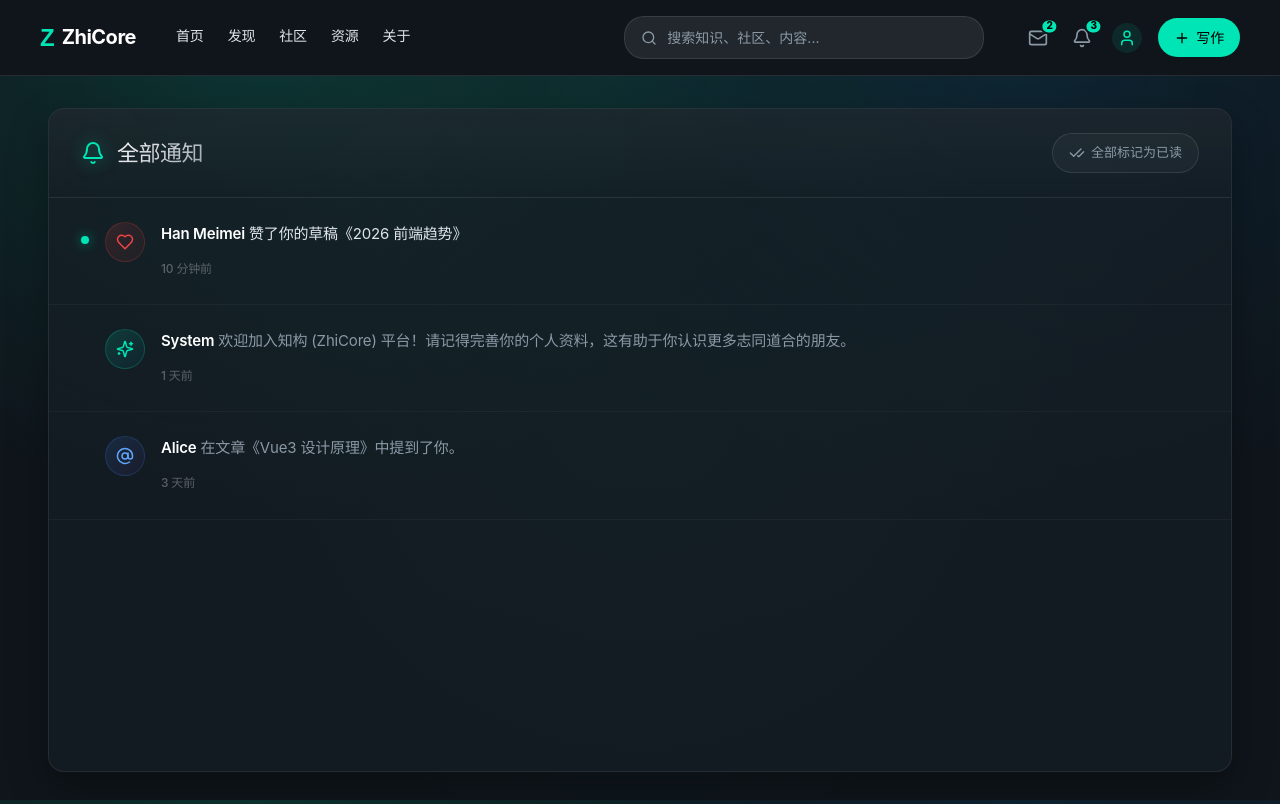
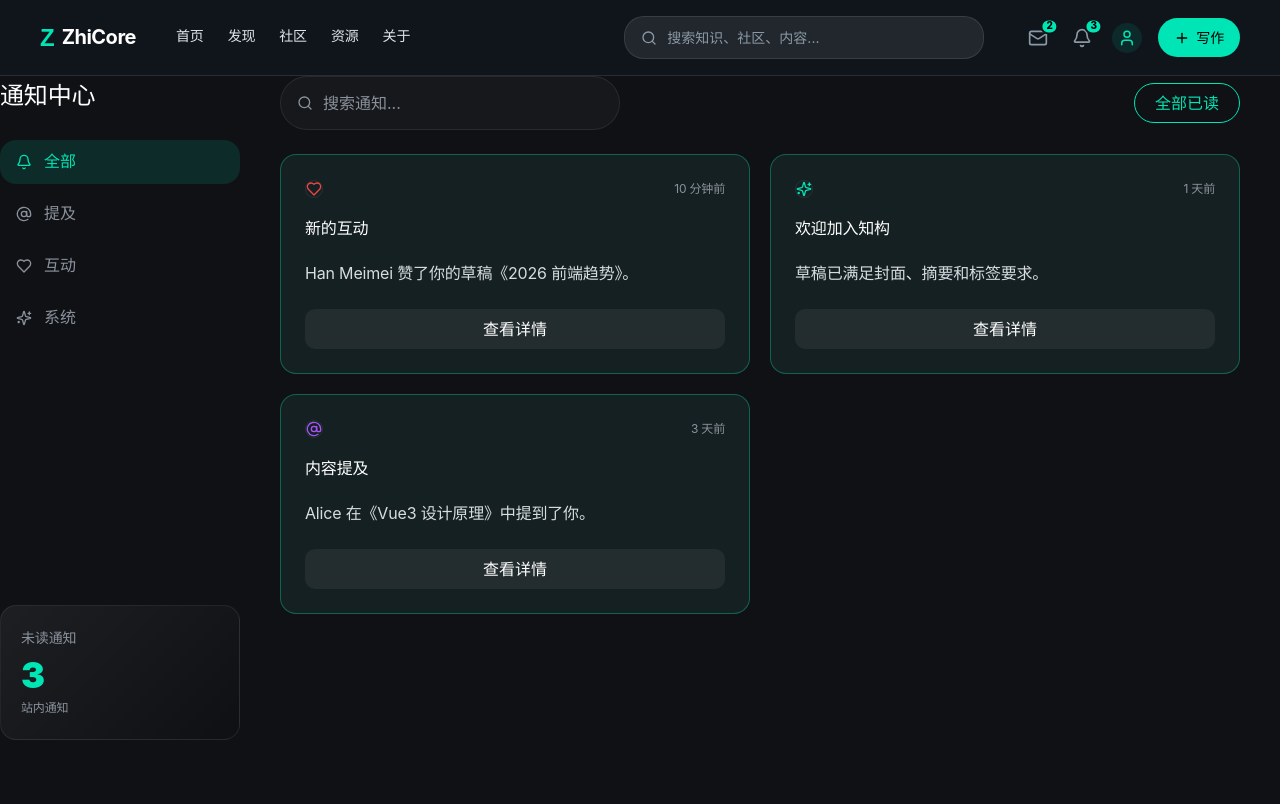
Before and after one commit to architectcgz/zhicore-frontend-vue, a Vue app: page /notifications in a window 1280 px wide. Built offline with nearby package versions, Linux system fonts and the light colour scheme.

Commit message:
feat(notifications): 应用新版通知页面

```diff
--- a/src/pages/home/HomeNotificationsRoutePage.vue
+++ b/src/pages/home/HomeNotificationsRoutePage.vue
@@ -1,260 +1,451 @@
 <template>
-  <div class="notifications-page">
-    <div class="notifications-page__container">
-      <div class="glass-panel notifications-card">
-        <header class="notifications-header">
-          <div class="notifications-header-title">
-            <Bell class="header-icon" />
-            <h1 class="notifications-title">全部通知</h1>
+  <main class="notifications-route" aria-labelledby="notifications-title">
+    <section v-if="page.isLocalDemo" class="notifications-route__layout">
+      <aside class="notifications-route__sidebar">
+        <div>
+          <h1 id="notifications-title">通知中心</h1>
+        </div>
+
+        <nav class="notifications-route__nav" aria-label="通知分类">
+          <button
+            class="notifications-route__nav-item notifications-route__nav-item--active"
+            type="button"
+          >
+            <Bell class="notifications-route__nav-icon" aria-hidden="true" />
+            <span>全部</span>
+          </button>
+          <button class="notifications-route__nav-item" type="button">
+            <AtSign class="notifications-route__nav-icon" aria-hidden="true" />
+            <span>提及</span>
+          </button>
+          <button class="notifications-route__nav-item" type="button">
+            <Heart class="notifications-route__nav-icon" aria-hidden="true" />
+            <span>互动</span>
+          </button>
+          <button class="notifications-route__nav-item" type="button">
+            <Sparkles
+              class="notifications-route__nav-icon"
+              aria-hidden="true"
+            />
+            <span>系统</span>
+          </button>
+        </nav>
+
+        <section class="notifications-route__stats" aria-label="未读摘要">
+          <h2>未读通知</h2>
+          <p>{{ page.unreadCount }}</p>
+          <span>站内通知</span>
+        </section>
+      </aside>
+
+      <section class="notifications-route__main">
+        <header class="notifications-route__toolbar">
+          <div class="notifications-route__search" role="search">
+            <Search
+              class="notifications-route__search-icon"
+              aria-hidden="true"
+            />
+            <input
+              type="search"
+              placeholder="搜索通知..."
+              aria-label="搜索通知"
+            />
           </div>
-          <button class="mark-read-btn">
-            <CheckCheck class="btn-icon" />
-            <span>全部标记为已读</span>
+          <button class="notifications-route__mark-button" type="button">
+            全部已读
           </button>
         </header>
 
-        <div class="notifications-list">
-          <div class="notification-item unread">
-            <div class="notification-indicator"></div>
-            <div class="notification-avatar"><Heart class="item-icon" /></div>
-            <div class="notification-content">
-              <p><strong>Han Meimei</strong> 赞了你的草稿《2026 前端趋势》</p>
-              <span class="notification-time">10 分钟前</span>
+        <div class="notifications-route__grid">
+          <article
+            v-for="notification in page.notifications"
+            :key="notification.id"
+            class="notifications-route__item"
+            :class="{
+              'notifications-route__item--unread': notification.unread,
+            }"
+          >
+            <div class="notifications-route__item-header">
+              <span
+                class="notifications-route__item-icon"
+                :class="`notifications-route__item-icon--${notification.type}`"
+              >
+                <Heart
+                  v-if="notification.type === 'interaction'"
+                  aria-hidden="true"
+                />
+                <AtSign
+                  v-else-if="notification.type === 'content'"
+                  aria-hidden="true"
+                />
+                <Sparkles v-else aria-hidden="true" />
+              </span>
+              <time>{{ notification.occurredAt }}</time>
             </div>
-          </div>
 
-          <div class="notification-item">
-            <div class="notification-indicator"></div>
-            <div class="notification-avatar primary"><Sparkles class="item-icon" /></div>
-            <div class="notification-content">
-              <p><strong>System</strong> 欢迎加入知构 (ZhiCore) 平台！请记得完善你的个人资料，这有助于你认识更多志同道合的朋友。</p>
-              <span class="notification-time">1 天前</span>
+            <div class="notifications-route__item-body">
+              <h2>{{ notification.title }}</h2>
+              <p>{{ notification.body }}</p>
             </div>
-          </div>
 
-          <div class="notification-item">
-            <div class="notification-indicator"></div>
-            <div class="notification-avatar mention"><AtSign class="item-icon" /></div>
-            <div class="notification-content">
-              <p><strong>Alice</strong> 在文章《Vue3 设计原理》中提到了你。</p>
-              <span class="notification-time">3 天前</span>
-            </div>
-          </div>
+            <footer class="notifications-route__item-footer">
+              <button type="button">查看详情</button>
+            </footer>
+          </article>
         </div>
-      </div>
-    </div>
-  </div>
+      </section>
+    </section>
+
+    <section v-else class="notifications-route__empty">
+      <p class="notifications-route__eyebrow">Notification</p>
+      <h1 id="notifications-title">通知暂不可用</h1>
+      <p>通知服务接入后会显示收件箱、未读状态和通知动作。</p>
+    </section>
+  </main>
 </template>
 
 <script setup lang="ts">
-import { Bell, CheckCheck, Heart, Sparkles, AtSign } from "@lucide/vue";
+import { AtSign, Bell, Heart, Search, Sparkles } from "@lucide/vue";
+
+import { useNotificationCenterPage } from "@/features/notification";
+
+const page = useNotificationCenterPage();
 </script>
 
 <style scoped>
-.notifications-page {
-  padding: 32px 48px;
+.notifications-route {
+  --notifications-bg: #0f1115;
+  --notifications-surface: rgba(255, 255, 255, 0.03);
+  --notifications-surface-hover: rgba(255, 255, 255, 0.06);
+  --notifications-line: rgba(255, 255, 255, 0.08);
+  --notifications-text: #d7dce2;
+  --notifications-text-strong: #ffffff;
+  --notifications-muted: #8b929c;
+
+  min-height: calc(100vh - 72px);
+  padding: 0 var(--space-10) var(--space-8) 0;
+  background: var(--notifications-bg);
+  color: var(--notifications-text);
+}
+
+.notifications-route__layout {
+  display: grid;
+  grid-template-columns: 240px minmax(0, 1fr);
+  gap: var(--space-10);
+  width: 100%;
+}
+
+.notifications-route__sidebar {
+  display: flex;
+  min-height: calc(100vh - 136px);
+  flex-direction: column;
+  gap: var(--space-6);
+}
+
+.notifications-route__eyebrow {
+  margin: 0 0 var(--space-1);
+  color: var(--color-primary);
+  font-size: 0.75rem;
+  font-weight: 800;
+  letter-spacing: 0.08em;
+  text-transform: uppercase;
+}
+
+.notifications-route__sidebar h1,
+.notifications-route__empty h1 {
+  margin: 0;
+  color: var(--notifications-text-strong);
+  font-size: 1.5rem;
+}
+
+.notifications-route__nav {
   display: flex;
   flex-direction: column;
-  min-height: calc(100vh - 72px);
-  background: radial-gradient(circle at 50% 0%, rgba(0, 229, 181, 0.05), transparent 60%);
+  gap: var(--space-2);
 }
 
-.notifications-page__container {
-  width: 100%;
-  flex: 1;
+.notifications-route__nav-item {
   display: flex;
-  flex-direction: column;
-  animation: fade-in-up 0.5s cubic-bezier(0.2, 0.8, 0.2, 1) forwards;
+  align-items: center;
+  gap: var(--space-3);
+  min-height: 44px;
+  padding: 0 var(--space-4);
+  border: 0;
+  border-radius: var(--radius-lg);
+  background: transparent;
+  color: var(--notifications-muted);
+  cursor: pointer;
+  text-align: left;
+  transition:
+    background 0.2s ease,
+    color 0.2s ease;
 }
 
-.notifications-card {
-  padding: 0;
-  overflow: hidden;
-  box-shadow: 0 16px 40px rgba(0, 0, 0, 0.3);
-  border: 1px solid rgba(255, 255, 255, 0.08);
-  flex: 1;
-  display: flex;
-  flex-direction: column;
+.notifications-route__nav-item:hover {
+  background: var(--notifications-surface-hover);
+  color: var(--notifications-text-strong);
 }
 
-.notifications-header {
+.notifications-route__nav-item--active {
+  background: color-mix(in srgb, var(--color-primary) 12%, transparent);
+  color: var(--color-primary);
+  font-weight: 800;
+}
+
+.notifications-route__nav-icon {
+  width: var(--space-4);
+  height: var(--space-4);
+}
+
+.notifications-route__stats {
+  margin-top: auto;
+  padding: var(--space-5);
+  border: 1px solid var(--notifications-line);
+  border-radius: var(--radius-lg);
+  background: linear-gradient(
+    135deg,
+    var(--notifications-surface-hover),
+    transparent
+  );
+}
+
+.notifications-route__stats h2 {
+  margin: 0 0 var(--space-2);
+  color: var(--notifications-muted);
+  font-size: 0.875rem;
+}
+
+.notifications-route__stats p {
+  margin: 0;
+  color: var(--color-primary);
+  font-size: 2.25rem;
+  font-weight: 900;
+  line-height: 1;
+}
+
+.notifications-route__stats span {
+  color: var(--notifications-muted);
+  font-size: 0.75rem;
+}
+
+.notifications-route__main {
+  display: flex;
+  min-width: 0;
+  flex-direction: column;
+  gap: var(--space-6);
+}
+
+.notifications-route__toolbar {
   display: flex;
   align-items: center;
   justify-content: space-between;
-  padding: 24px 32px;
-  border-bottom: 1px solid rgba(255, 255, 255, 0.06);
-  background: linear-gradient(180deg, rgba(255, 255, 255, 0.03) 0%, transparent 100%);
+  gap: var(--space-4);
 }
 
-.notifications-header-title {
+.notifications-route__search {
   display: flex;
   align-items: center;
-  gap: 12px;
+  width: min(100%, 340px);
+  gap: var(--space-2);
+  padding: var(--space-3) var(--space-4);
+  border: 1px solid var(--notifications-line);
+  border-radius: var(--radius-pill);
+  background: var(--notifications-surface);
 }
 
-.header-icon {
-  width: 24px;
-  height: 24px;
-  color: var(--color-primary);
-  filter: drop-shadow(0 0 8px rgba(0, 229, 181, 0.5));
+.notifications-route__search-icon {
+  width: var(--space-4);
+  height: var(--space-4);
+  color: var(--notifications-muted);
 }
 
-.notifications-title {
-  margin: 0;
-  font-size: 22px;
-  font-weight: 800;
-  background: linear-gradient(135deg, #fff, #9ca3af);
-  -webkit-background-clip: text;
-  -webkit-text-fill-color: transparent;
-  letter-spacing: -0.5px;
+.notifications-route__search input {
+  min-width: 0;
+  flex: 1;
+  border: 0;
+  outline: 0;
+  background: transparent;
+  color: var(--notifications-text-strong);
 }
 
-.mark-read-btn {
+.notifications-route__search input::placeholder {
+  color: var(--notifications-muted);
+}
+
+.notifications-route__mark-button {
+  min-height: 40px;
+  padding: 0 var(--space-5);
+  border: 1px solid var(--color-primary);
+  border-radius: var(--radius-pill);
+  background: transparent;
+  color: var(--color-primary);
+  cursor: pointer;
+  font-weight: 700;
+}
+
+.notifications-route__mark-button:hover {
+  background: var(--color-primary);
+  color: #000;
+}
+
+.notifications-route__grid {
+  display: grid;
+  grid-template-columns: repeat(auto-fill, minmax(320px, 1fr));
+  gap: var(--space-5);
+  overflow-y: auto;
+  padding-bottom: var(--space-8);
+}
+
+.notifications-route__item {
+  display: flex;
+  min-height: 220px;
+  flex-direction: column;
+  gap: var(--space-4);
+  padding: var(--space-6);
+  border: 1px solid var(--notifications-line);
+  border-radius: var(--radius-lg);
+  background: var(--notifications-surface);
+  transition:
+    background 0.2s ease,
+    border-color 0.2s ease,
+    box-shadow 0.2s ease,
+    transform 0.2s ease;
+}
+
+.notifications-route__item:hover {
+  background: var(--notifications-surface-hover);
+  box-shadow: 0 12px 24px rgba(0, 0, 0, 0.2);
+  transform: translateY(-4px);
+}
+
+.notifications-route__item--unread {
+  border-color: color-mix(in srgb, var(--color-primary) 34%, transparent);
+  background: color-mix(
+    in srgb,
+    var(--color-primary) 4%,
+    var(--notifications-surface)
+  );
+}
+
+.notifications-route__item-header {
   display: flex;
   align-items: center;
-  gap: 6px;
-  background: rgba(255, 255, 255, 0.03);
-  border: 1px solid rgba(255, 255, 255, 0.1);
-  color: var(--color-text-soft);
-  padding: 8px 16px;
-  border-radius: 99px;
-  font-size: 13px;
-  font-weight: 500;
-  cursor: pointer;
-  transition: all 0.3s cubic-bezier(0.2, 0.8, 0.2, 1);
+  justify-content: space-between;
+  gap: var(--space-3);
 }
 
-.mark-read-btn .btn-icon {
-  width: 16px;
-  height: 16px;
+.notifications-route__item-icon {
+  display: grid;
+  width: var(--space-9);
+  height: var(--space-9);
+  border: 1px solid var(--notifications-line);
+  border-radius: var(--radius-pill);
+  place-items: center;
 }
 
-.mark-read-btn:hover {
-  color: #000;
-  border-color: var(--color-primary);
-  background: var(--color-primary);
-  box-shadow: 0 0 16px rgba(0, 229, 181, 0.3);
-  transform: translateY(-1px);
+.notifications-route__item-icon svg {
+  width: var(--space-4);
+  height: var(--space-4);
 }
 
-.notifications-list {
-  display: flex;
-  flex-direction: column;
+.notifications-route__item-icon--interaction {
+  color: #ef4444;
 }
 
-.notification-item {
-  display: flex;
-  gap: 16px;
-  padding: 24px 32px;
-  border-bottom: 1px solid rgba(255, 255, 255, 0.04);
-  transition: all 0.3s ease;
-  position: relative;
-  align-items: flex-start;
+.notifications-route__item-icon--content {
+  color: #a855f7;
 }
 
-.notification-item:hover {
-  background: rgba(255, 255, 255, 0.02);
-  transform: translateX(4px);
+.notifications-route__item-icon--system {
+  color: var(--color-primary);
 }
 
-.notification-indicator {
-  width: 8px;
-  height: 8px;
-  border-radius: 50%;
-  background: transparent;
-  margin-top: 14px;
-  flex-shrink: 0;
-  transition: all 0.3s ease;
+.notifications-route__item-header time {
+  color: var(--notifications-muted);
+  font-size: 0.75rem;
 }
 
-.notification-item.unread .notification-indicator {
-  background: var(--color-primary);
-  box-shadow: 0 0 12px rgba(0, 229, 181, 0.6);
+.notifications-route__item-body {
+  display: grid;
+  flex: 1;
+  gap: var(--space-3);
 }
 
-.notification-avatar {
-  width: 40px;
-  height: 40px;
-  border-radius: 50%;
-  display: flex;
-  align-items: center;
-  justify-content: center;
-  flex-shrink: 0;
-  background: linear-gradient(135deg, rgba(239, 68, 68, 0.15), rgba(239, 68, 68, 0.05));
-  color: #ef4444;
-  border: 1px solid rgba(239, 68, 68, 0.2);
+.notifications-route__item-body h2 {
+  margin: 0;
+  color: var(--notifications-text-strong);
+  font-size: 1rem;
 }
 
-.notification-avatar.primary {
-  background: linear-gradient(135deg, rgba(0, 229, 181, 0.15), rgba(0, 168, 255, 0.05));
-  color: var(--color-primary);
-  border-color: rgba(0, 229, 181, 0.2);
+.notifications-route__item-body p {
+  margin: 0;
+  color: var(--notifications-text);
+  line-height: 1.6;
 }
 
-.notification-avatar.mention {
-  background: linear-gradient(135deg, rgba(59, 130, 246, 0.15), rgba(147, 51, 234, 0.05));
-  color: #60a5fa;
-  border-color: rgba(59, 130, 246, 0.2);
+.notifications-route__item-footer button {
+  width: 100%;
+  min-height: 40px;
+  border: 0;
+  border-radius: var(--radius-md);
+  background: var(--notifications-surface-hover);
+  color: var(--notifications-text-strong);
+  cursor: pointer;
 }
 
-.item-icon {
-  width: 18px;
-  height: 18px;
+.notifications-route__item-footer button:hover {
+  background: color-mix(
+    in srgb,
+    var(--color-primary) 12%,
+    var(--notifications-surface-hover)
+  );
 }
 
-.notification-content {
-  flex: 1;
+.notifications-route__empty {
+  display: grid;
+  gap: var(--space-3);
+  width: min(100%, 760px);
+  margin: var(--space-10) auto 0;
+  padding: var(--space-10);
+  border: 1px solid var(--color-border);
+  border-radius: var(--radius-md);
+  background: var(--color-panel);
+  place-items: center;
+  text-align: center;
 }
 
-.notification-content p {
-  margin: 0 0 8px;
-  font-size: 15px;
+.notifications-route__empty p:last-child {
+  max-width: 560px;
+  margin: 0;
   color: var(--color-text-soft);
-  line-height: 1.6;
-  transition: color 0.3s ease;
 }
 
-.notification-content strong {
-  color: var(--color-text-strong);
-  font-weight: 600;
-}
+@media (max-width: 900px) {
+  .notifications-route {
+    padding: 0 var(--space-4) var(--space-6) 0;
+  }
 
-.notification-time {
-  font-size: 12px;
-  color: rgba(255, 255, 255, 0.3);
-  font-weight: 500;
-}
+  .notifications-route__layout {
+    grid-template-columns: 1fr;
+  }
 
-.notification-item.unread .notification-content p {
-  color: var(--color-text);
-}
+  .notifications-route__sidebar {
+    min-height: auto;
+  }
 
-@keyframes fade-in-up {
-  from {
-    opacity: 0;
-    transform: translateY(16px);
-  }
-  to {
-    opacity: 1;
-    transform: translateY(0);
+  .notifications-route__stats {
+    margin-top: 0;
   }
 }
 
 @media (max-width: 640px) {
-  .notifications-page {
-    padding: var(--space-4);
+  .notifications-route__toolbar {
+    align-items: stretch;
+    flex-direction: column;
   }
 
-  .notifications-header {
-    padding: 20px;
-  }
-
-  .notification-item {
-    padding: 20px;
-  }
-
-  .notification-item:hover {
-    transform: none;
+  .notifications-route__search {
+    width: 100%;
   }
 }
 </style>
```
Also changed, not shown: 1 other file (tests, documents, lock files or other folders).
